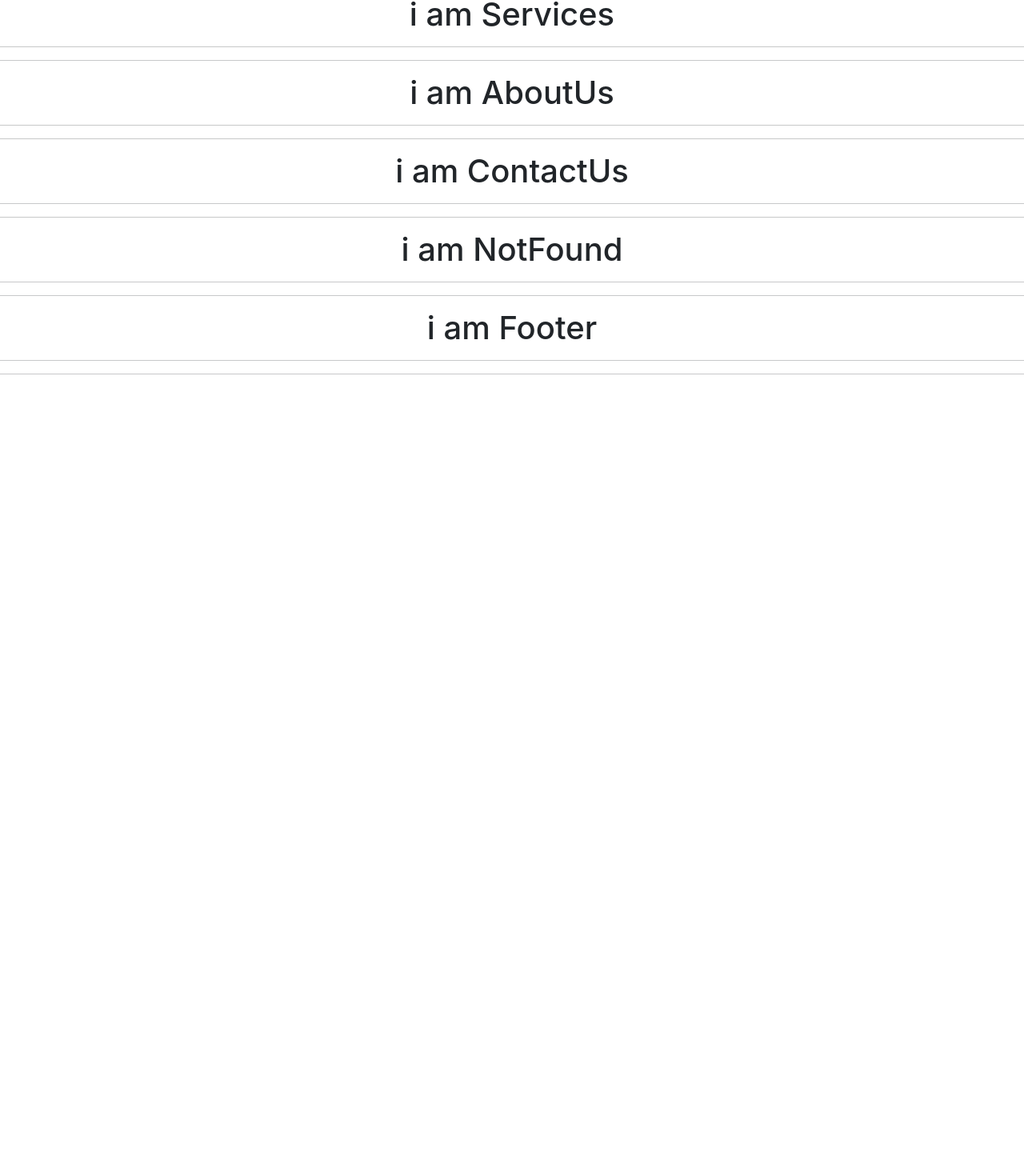
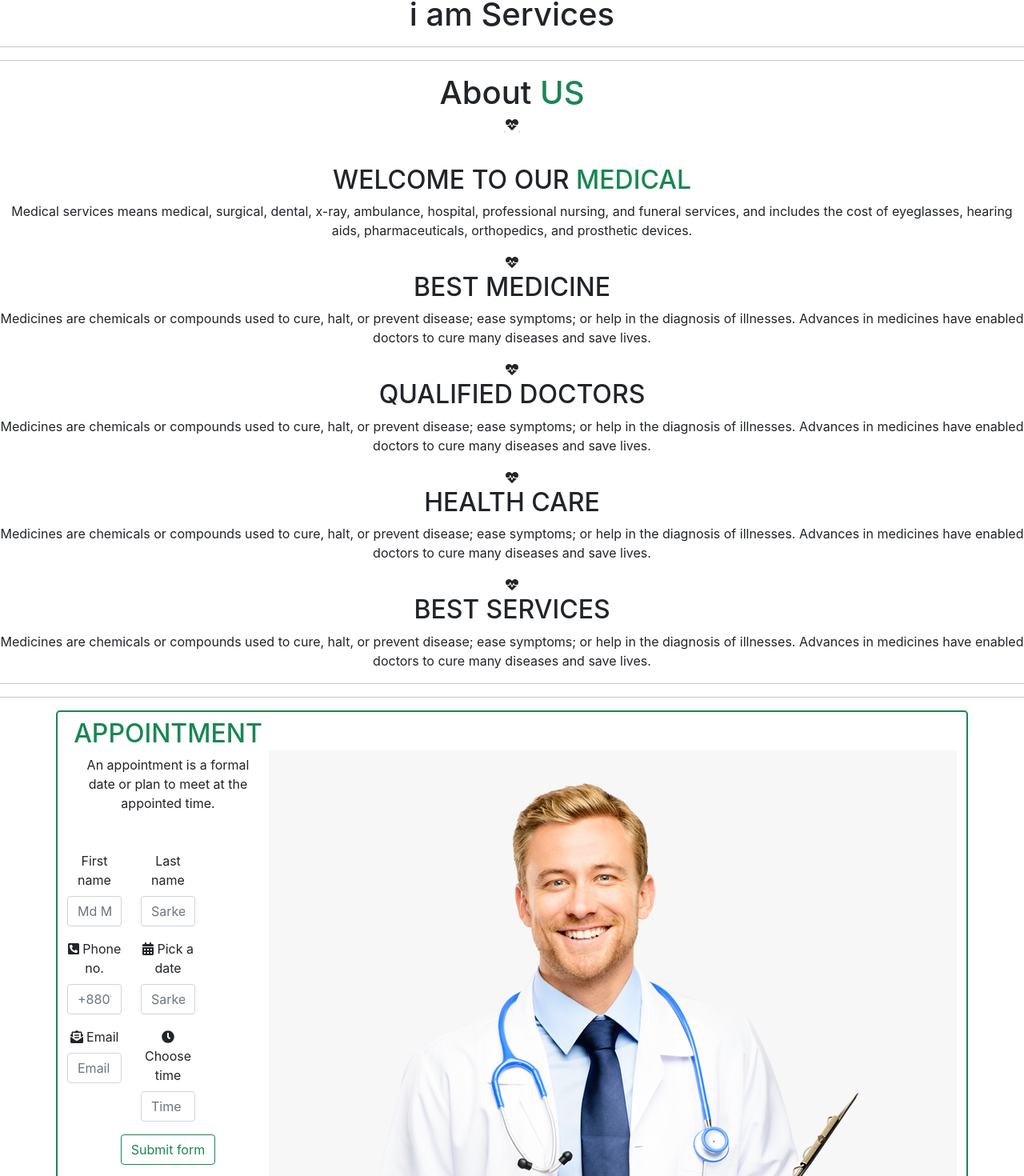
Before and after one commit to Programming-Hero-Web-Course3/healthcare-related-website-iammunna, a React (Create React App) app: page / in a window 1280 px wide. Shown: the part 1208-2678 px from the top of the page at 80% size. Before the commit the page ends 1692 px from the top, so only its background shows below. Built offline with nearby package versions, Linux system fonts and the light colour scheme.

Commit message:
contact us design completed

```diff
--- a/src/components/AboutUs/AboutUs.js
+++ b/src/components/AboutUs/AboutUs.js
@@ -1,9 +1,43 @@
 import React from 'react';
+import { FontAwesomeIcon } from '@fortawesome/react-fontawesome'
+import { faHeartbeat } from '@fortawesome/free-solid-svg-icons'
+
+
 
 const AboutUs = () => {
     return (
         <div>
-            <h1>i am AboutUs</h1>
+            <h1>About <span className="text-success"> US</span> </h1>
+            <div className="d-flex justify-content-center">
+                <hr className="border boder-3 border-success" />
+                <FontAwesomeIcon icon={faHeartbeat} />
+                <hr className="border boder-3 border-success" />
+            </div>
+            <div>
+                <img src="" alt="" />
+                <div>
+                    <h2>WELCOME TO OUR <span className="text-success">MEDICAL</span> </h2>
+                    <p>Medical services means medical, surgical, dental, x-ray, ambulance, hospital, professional nursing, and funeral services, and includes the cost of eyeglasses, hearing aids, pharmaceuticals, orthopedics, and prosthetic devices.</p>
+                    <div>
+                        <FontAwesomeIcon icon={faHeartbeat} />
+                        <h2> BEST MEDICINE</h2>
+                        <p>Medicines are chemicals or compounds used to cure, halt, or prevent disease; ease symptoms; or help in the diagnosis of illnesses. Advances in medicines have enabled doctors to cure many diseases and save lives.
+                        </p>
+                        <FontAwesomeIcon icon={faHeartbeat} />
+                        <h2> QUALIFIED DOCTORS</h2>
+                        <p>Medicines are chemicals or compounds used to cure, halt, or prevent disease; ease symptoms; or help in the diagnosis of illnesses. Advances in medicines have enabled doctors to cure many diseases and save lives.
+                        </p>
+                        <FontAwesomeIcon icon={faHeartbeat} />
+                        <h2> HEALTH CARE</h2>
+                        <p>Medicines are chemicals or compounds used to cure, halt, or prevent disease; ease symptoms; or help in the diagnosis of illnesses. Advances in medicines have enabled doctors to cure many diseases and save lives.
+                        </p>
+                        <FontAwesomeIcon icon={faHeartbeat} />
+                        <h2> BEST SERVICES</h2>
+                        <p>Medicines are chemicals or compounds used to cure, halt, or prevent disease; ease symptoms; or help in the diagnosis of illnesses. Advances in medicines have enabled doctors to cure many diseases and save lives.
+                        </p>
+                    </div>
+                </div>
+            </div>
         </div>
     );
 };
--- a/src/components/ContactUs/ContactUs.js
+++ b/src/components/ContactUs/ContactUs.js
@@ -1,10 +1,92 @@
 import React from 'react';
+import formImg from '../../Media/Images/Doctors/doc4.png'
+import { Form, Row, Col, Button, Container, InputGroup } from 'react-bootstrap';
+import { FontAwesomeIcon } from '@fortawesome/react-fontawesome'
+import { faCalendarAlt, faEnvelopeOpenText, faClock, faPhoneSquareAlt } from '@fortawesome/free-solid-svg-icons'
 
 const ContactUs = () => {
     return (
-        <div>
-            <h1>i am ContactUs</h1>
-        </div>
+        <div >
+            {/* style={{ margin: "180px 0" }} */}
+            <Container className="border border-success rounded-3 border-2 d-flex justify-content-center">
+
+                {/* <img className="mb-3 mt-5" src={formImg} /> */}
+                <Form className="mb-3 " >
+                    <h2 className="text-success m-2">APPOINTMENT</h2>
+                    <p className="m-2">An appointment is a formal date or plan to meet at the appointed time.</p>
+                    <Row className="mb-3 mt-5">
+                        <Form.Group as={Col} md="4" controlId="validationCustom01">
+                            <Form.Label>First name</Form.Label>
+                            <Form.Control
+                                required
+                                type="text"
+                                placeholder="Md Munna"
+
+                            />
+                            <Form.Control.Feedback>Looks good!</Form.Control.Feedback>
+                        </Form.Group>
+                        <Form.Group as={Col} md="4" controlId="validationCustom02">
+                            <Form.Label>Last name</Form.Label>
+                            <Form.Control
+                                required
+                                type="text"
+                                placeholder="Sarker"
+
+                            />
+                            <Form.Control.Feedback>Looks good!</Form.Control.Feedback>
+                        </Form.Group>
+                    </Row>
+
+                    <Row className="mb-3">
+                        <Form.Group as={Col} md="4" controlId="validationCustom01">
+                            <Form.Label> <FontAwesomeIcon icon={faPhoneSquareAlt} /> Phone no.</Form.Label>
+                            <Form.Control
+                                required
+                                type="values.number"
+                                placeholder="+8801"
+
+                            />
+                            <Form.Control.Feedback>Looks good!</Form.Control.Feedback>
+                        </Form.Group>
+                        <Form.Group as={Col} md="4" controlId="validationCustom02">
+                            <Form.Label> <FontAwesomeIcon icon={faCalendarAlt} /> Pick a date</Form.Label>
+                            <Form.Control
+                                required
+                                type="text"
+                                placeholder="Sarker"
+
+                            />
+                            <Form.Control.Feedback>Looks good!</Form.Control.Feedback>
+                        </Form.Group>
+                    </Row>
+
+                    <Row className="mb-3">
+                        <Form.Group as={Col} md="4" controlId="validationCustom01">
+                            <Form.Label> <FontAwesomeIcon icon={faEnvelopeOpenText} /> Email</Form.Label>
+                            <Form.Control
+                                required
+                                type="values.email"
+                                placeholder="Email"
+
+                            />
+                            <Form.Control.Feedback>Looks good!</Form.Control.Feedback>
+                        </Form.Group>
+                        <Form.Group as={Col} md="4" controlId="validationCustom02">
+                            <Form.Label> <FontAwesomeIcon icon={faClock} /> Choose time</Form.Label>
+                            <Form.Control
+                                required
+                                type="text"
+                                placeholder="Time"
+
+                            />
+                            <Form.Control.Feedback>Looks good!</Form.Control.Feedback>
+                        </Form.Group>
+                    </Row>
+                    <Button variant="outline-success" type="submit">Submit form</Button>
+                </Form>
+                <img className="mb-3 mt-5" src={formImg} />
+            </Container>
+        </div >
     );
 };
 
--- a/src/components/HomePage/HomePage.js
+++ b/src/components/HomePage/HomePage.js
@@ -1,5 +1,5 @@
 import React from 'react';
-import { Carousel, Button } from 'react-bootstrap';
+import { Carousel, Button, Form, Row } from 'react-bootstrap';
 import slider1 from '../../Media/Images/Cover/doc looking2.png'
 import slider2 from '../../Media/Images/Cover/operation3.jpg'
 import slider3 from '../../Media/Images/Cover/counseling2.jpg'
@@ -19,9 +19,10 @@ const HomePage = () => {
                         alt="First slide"
                     />
                     <Carousel.Caption>
-                        <h5>First slide label</h5>
-                        <p>Nulla vitae elit libero, a pharetra augue mollis interdum.</p>
-                        <Button variant="outline-dark"> <span> Our Services</span>  <Button variant="dark"><FontAwesomeIcon icon={faArrowAltCircleRight} /></Button></Button>
+                        <h5>Welcome to our <span className="text-success">Online Medical</span> services</h5>
+                        <h2 className="">Your <span className="text-success">Health</span> Is Important to us</h2>
+                        <p>The word health refers to a state of complete emotional and physical well-being. Healthcare exists to help people maintain this optimal state of health.</p>
+                        <Button variant="outline-success border-2"> <span>Our Services</span>  <Button variant="success"><FontAwesomeIcon icon={faArrowAltCircleRight} /></Button></Button>
                     </Carousel.Caption>
                 </Carousel.Item>
                 <Carousel.Item>
@@ -31,9 +32,9 @@ const HomePage = () => {
                         alt="Second slide"
                     />
                     <Carousel.Caption>
-                        <h5>Second slide label</h5>
-                        <p>Lorem ipsum dolor sit amet, consectetur adipiscing elit.</p>
-                        <Button variant="outline-dark"> <span className="text-light"> Contact US Now</span>  <Button variant="dark"><FontAwesomeIcon icon={faArrowAltCircleRight} /></Button></Button>
+                        <h2> Thinking of <span className="text-success">taking</span> services of ours<span className="text-success">?</span></h2>
+                        <p>Medical services means medical, surgical, dental, x-ray, ambulance, hospital, professional nursing, and funeral services, and includes the cost of eyeglasses, hearing aids, pharmaceuticals, orthopedics, and prosthetic devices.</p>
+                        <Button variant="outline-success border-2"> <span className="text-light"> Contact US Now</span>  <Button variant="success"><FontAwesomeIcon icon={faArrowAltCircleRight} /></Button></Button>
                     </Carousel.Caption>
                 </Carousel.Item>
                 <Carousel.Item>
@@ -43,9 +44,9 @@ const HomePage = () => {
                         alt="Third slide"
                     />
                     <Carousel.Caption>
-                        <h5>Third slide label</h5>
-                        <p>Praesent commodo cursus magna, vel scelerisque nisl consectetur.</p>
-                        <Button variant="outline-dark"> <span className="text-light"> About Us</span>  <Button variant="dark"><FontAwesomeIcon icon={faArrowAltCircleRight} /></Button></Button>
+                        <h3>Our experienced <span className="text-success"> team </span> is ready to serve you</h3>
+                        <p>We are proud to offer a wide range of comprehensive services to meet the needs of adults, seniors, and pediatric patients. Our team of professional caregivers specialize in providing personalized medical care, rehabilitative therapy and companion assistance.</p>
+                        <Button variant="outline-success border-2"> <span className="text-light"> About Us</span>  <Button variant="success"><FontAwesomeIcon icon={faArrowAltCircleRight} /></Button></Button>
                     </Carousel.Caption>
                 </Carousel.Item>
             </Carousel>
```
